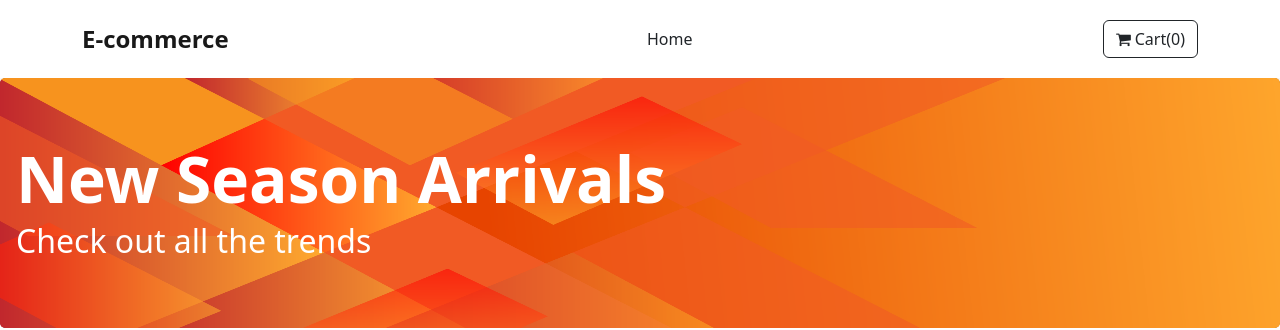
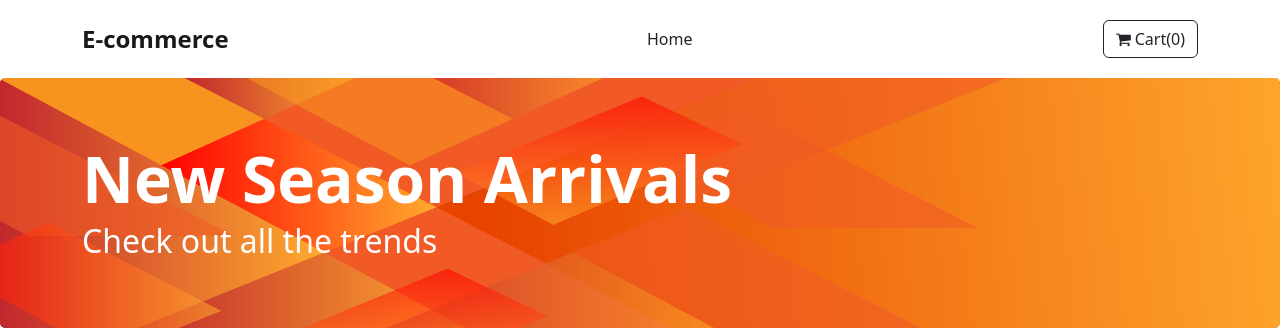
Before and after one commit to nicolas-sch/ecommerce, a React (Create React App) app: page / in a window 1280 px wide. Shown: the top 330 px of the page. Built offline with nearby package versions, Linux system fonts and the light colour scheme; no server answers.

Commit message:
build fixed

```diff
--- a/package.json
+++ b/package.json
@@ -19,7 +19,7 @@
   },
   "scripts": {
     "start": "react-scripts start",
-    "build": "react-scripts build",
+    "build": "CI= react-scripts build",
     "test": "react-scripts test",
     "eject": "react-scripts eject"
   },
--- a/src/pages/Home.jsx
+++ b/src/pages/Home.jsx
@@ -5,11 +5,11 @@ import Image from '../assets/img.png';
 export default function Home() {
   return (
     <>
-        <div classNameName="hero">
+        <div className="hero">
             <div className="card bg-dark text-white border-0">
                 <img src={Image} className="card-img" alt="Image Background" height="250px"/>
                 <div className="card-img-overlay d-flex flex-column justify-content-center">
-                    <div classNameName="container">
+                    <div className="container">
                         <h5 className="card-title display-3 fw-bolder mb-0">New Season Arrivals</h5>
                         <p className="card-text lead fs-2">
                             Check out all the trends
```
